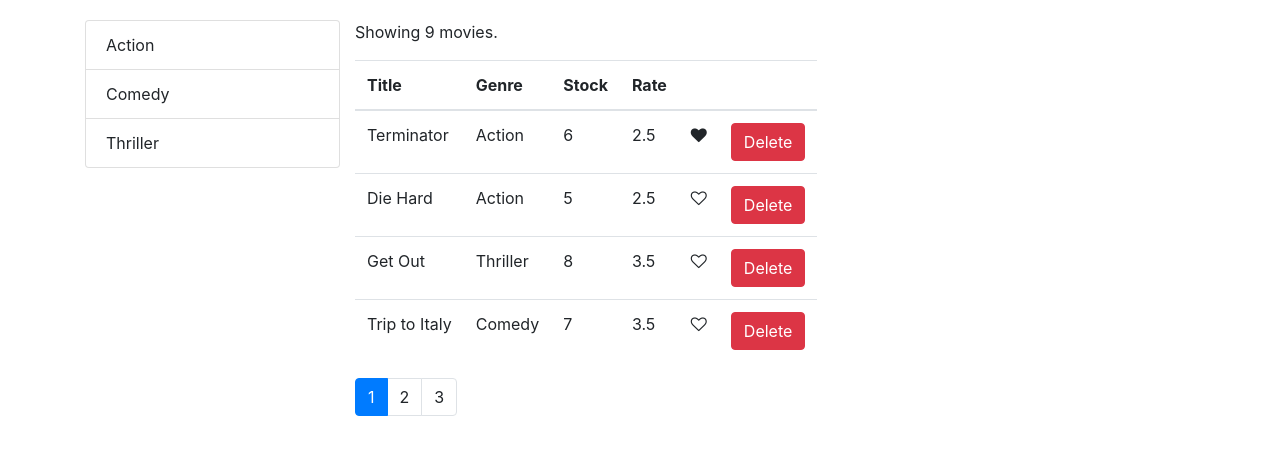
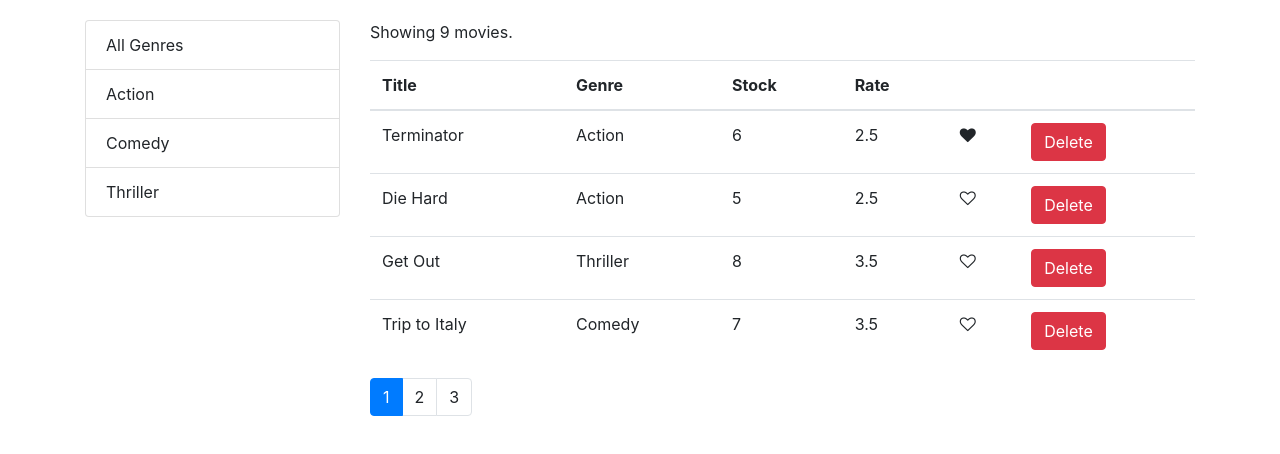
Before and after one commit to charlenegipulan/me-movies, a React (Create React App) app: page / in a window 1280 px wide. Shown: the top 454 px of the page. Built offline with nearby package versions, Linux system fonts and the light colour scheme.

Commit message:
filtering

```diff
--- a/src/components/common/listGroup.jsx
+++ b/src/components/common/listGroup.jsx
@@ -1,17 +1,27 @@
 import React from 'react';
 
 const ListGroup = (props) => {
-    const { items, textProperty, valueProperty } = props;
+    const { items, textProperty, valueProperty, selectedItem, onItemSelect } = props;
 
     return (
         <ul className="list-group">
             { items.map(item => (
-                <li key={item[valueProperty]} className="list-group-item">
+                <li
+                    onClick={() => onItemSelect(item)}
+                    key={item[valueProperty]}
+                    className={ item === selectedItem ? "list-group-item active" : "list-group-item"
+                        }
+                    >
                     {item[textProperty]}
                 </li>
             ))}
         </ul>
-    )
-}
+    );
+};
+
+ListGroup.defaultProps = {
+    textProperty: 'name',
+    valueProperty: '_id'
+};
 
 export default ListGroup;
--- a/src/components/movies.jsx
+++ b/src/components/movies.jsx
@@ -33,35 +33,40 @@
     }
 
     handleGenreSelect = genre => {
-        console.log(genre);
+        this.setState({ selectedGenre: genre });
     }
 
     //called when an instance of this component is rendered in the DOM
     componentDidMount() {
-        this.setState({ movies: getMovies(), genres: getGenres() })
+        const genres = [{ name: 'All Genres'}, ...getGenres()];
+
+        this.setState({ movies: getMovies(), genres });
     }
 
     render() {
         const { length: count } = this.state.movies;
-        const { pageSize, currentPage, movies: allMovies } = this.state;
+        const { pageSize, currentPage, selectedGenre, movies: allMovies } = this.state;
 
         if (count === 0 )
             return <p> There are no movies in the database</p>;
 
-        const movies = paginate(allMovies, currentPage, pageSize)
+        const filtered = selectedGenre
+            ? allMovies.filter(m => m.genre._id === selectedGenre._id)
+            : allMovies;
+
+        const movies = paginate(filtered, currentPage, pageSize);
 
         return (
             <div className="row">
                 <div className="col-3">
                     <ListGroup
                         items={this.state.genres}
-                        textProperty="name"
-                        valueProperty="_id"
+                        selectedItem={this.state.selectedGenre}
                         onItemSelect={this.handleGenreSelect}
                     />
                 </div>
-                <div calssName="col">
-                <p> Showing {count} movies. </p>
+                <div className="col">
+                <p> Showing {filtered.length} movies. </p>
                 <table className="table">
                     <thead>
                         <tr>
@@ -91,7 +96,7 @@
                     </tbody>
                     </table>
                     <Pagination
-                        itemsCount={count}
+                        itemsCount={filtered.length}
                         pageSize={pageSize}
                         currentPage={currentPage}
                         onPageChange={this.handlePageChange}
```
